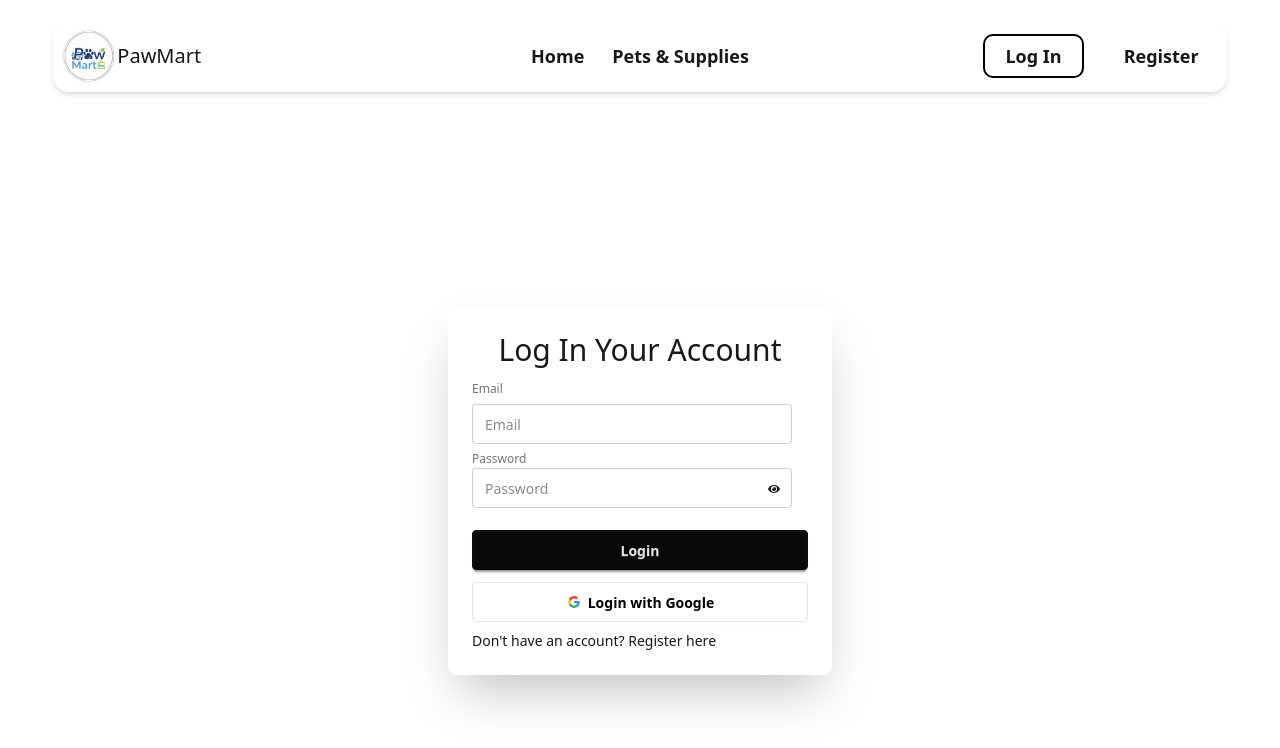
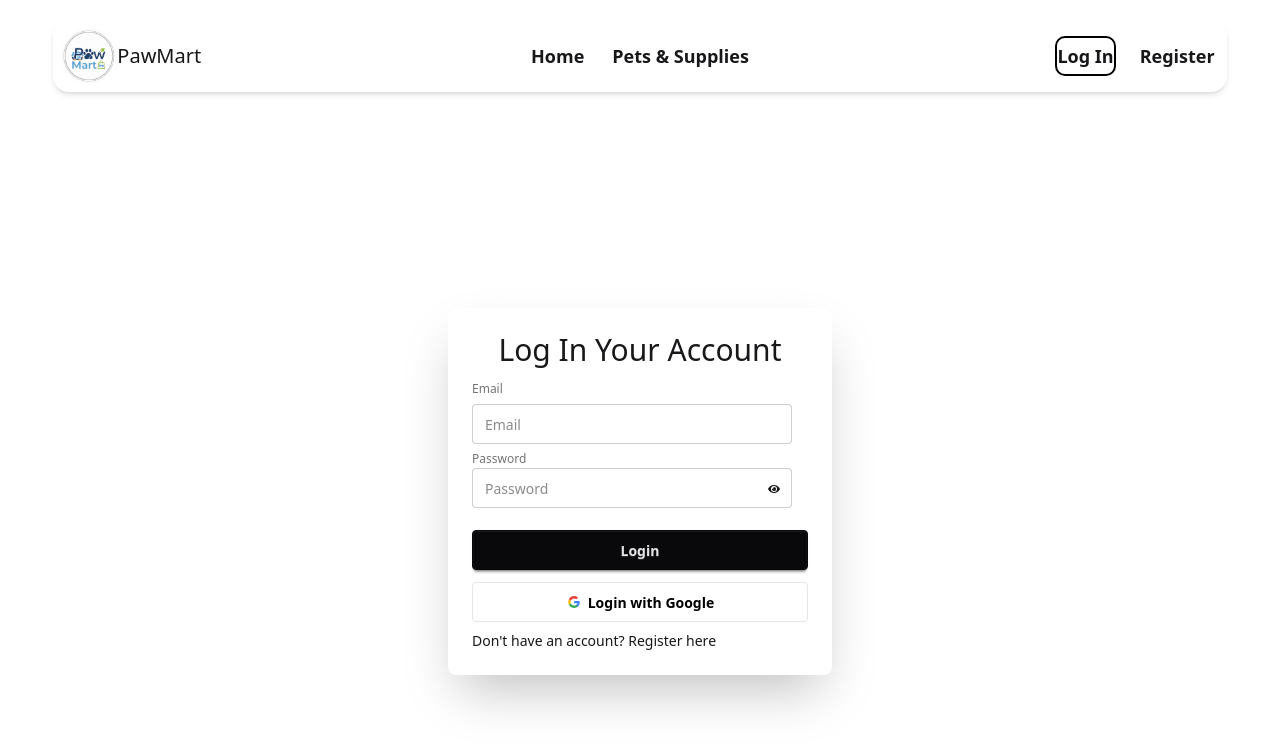
Before and after one commit to MizanurRahman-git/PawMart-Client-Side, a React (Vite) app: page /logIn in a window 1280 px wide. Shown: the top 748 px of the page. Built offline with nearby package versions, Linux system fonts and the light colour scheme; no server answers.

Commit message:
More fixed some Error

```diff
--- a/src/Components/Navbar.jsx
+++ b/src/Components/Navbar.jsx
@@ -106,9 +106,9 @@ const Navbar = () => {
         </div>
         <Link
           to="/"
-          className="flex items-center font-medium cursor-pointer text-xl"
+          className="flex items-center  font-medium cursor-pointer text-xl"
         >
-          <img className="w-14 rounded-full" src={logo} alt="" /> PawMart
+          <img className="w-14 rounded-full" src={logo} alt="" /><span className="hidden sm:block"> PawMart</span>
         </Link>
       </div>
       <div className="navbar-center hidden lg:flex">
@@ -178,13 +178,13 @@ const Navbar = () => {
         ) : (
           <>
             <NavLink
-              className=" px-5 py-1.5 text-lg font-semibold rounded-md"
+              className="px-1 sm:px-0 sm:p-1 sm:text-lg font-semibold rounded-md"
               to="/logIn"
             >
               Log In
             </NavLink>
             <NavLink
-              className=" px-5 py-1.5 text-lg font-semibold rounded-md"
+              className=" sm:p-1 sm:text-lg font-semibold rounded-md"
               to="/register"
             >
               Register
```
